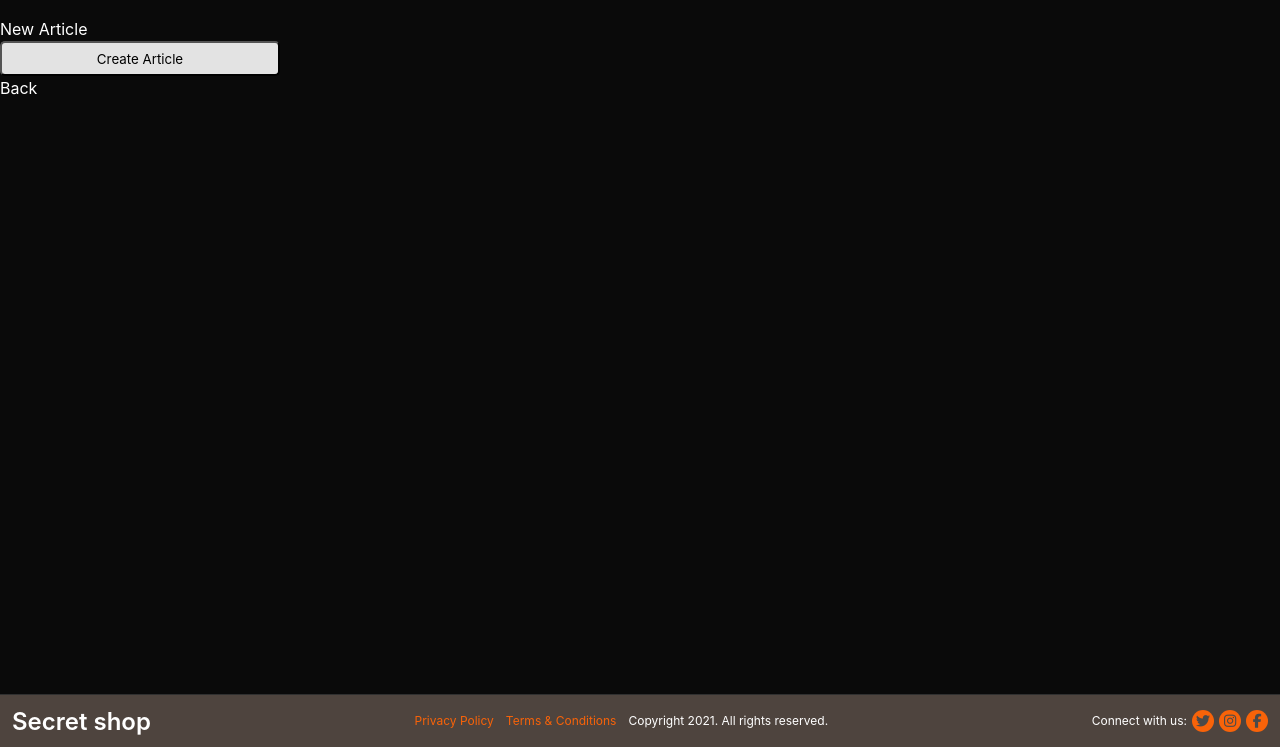
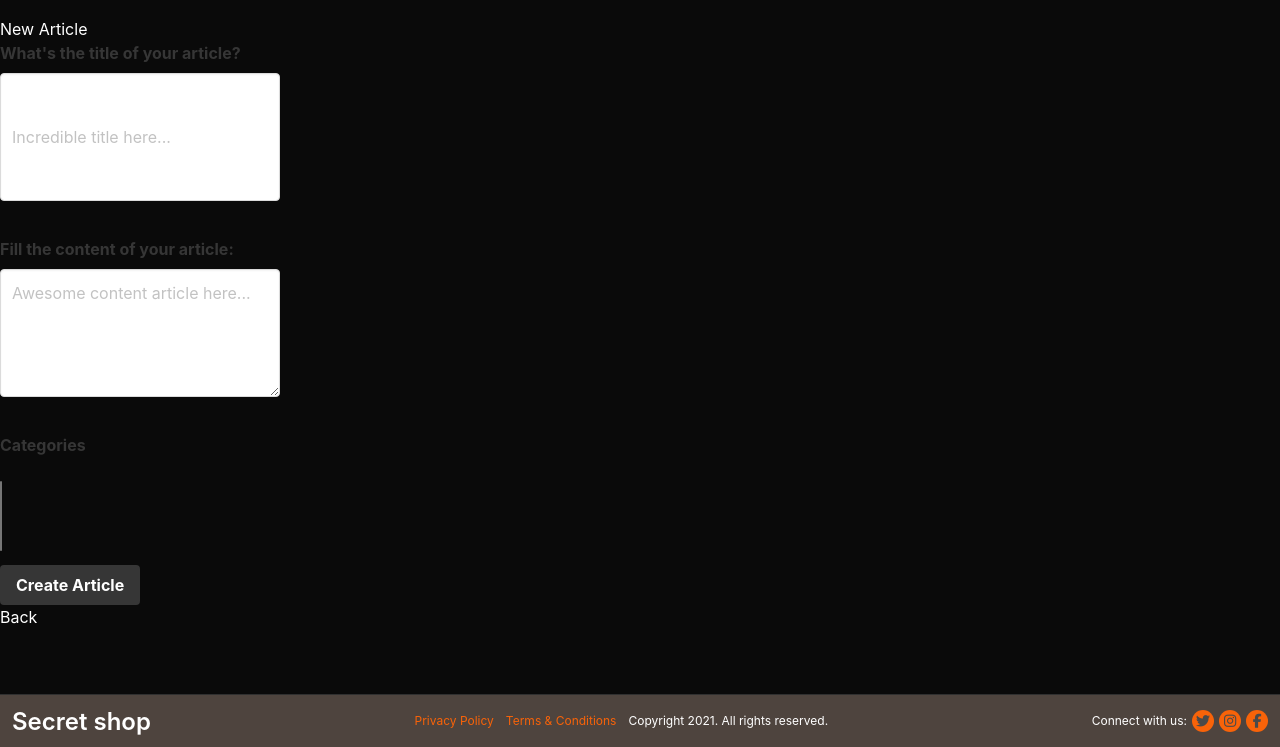
Before and after one commit to VanessaAoki/secret-shop, a Rails app: page /articles/new in a window 1280 px wide. Shown: the part 53-800 px from the top of the page. Run offline with Rails 7, Linux system fonts and the light colour scheme; the visitor is signed in with stand-in values (Sample User, id 1); data that the repository does not hold is empty; style sheets or scripts are compiled from the project's sources; some libraries are stand-ins or nearby versions.

Commit message:
Add admin and category selector to article new

```diff
--- a/app/controllers/articles_controller.rb
+++ b/app/controllers/articles_controller.rb
@@ -1,6 +1,6 @@
 class ArticlesController < ApplicationController
-  before_action :set_article, only: %i[ show edit update destroy ]
-  before_action :authenticate_user!
+  before_action :set_article, only: %i[show edit update destroy]
+  before_action :authenticate_user!, except: %i[index show]
 
   # GET /articles or /articles.json
   def index
@@ -8,17 +8,16 @@ class ArticlesController < ApplicationController
   end
 
   # GET /articles/1 or /articles/1.json
-  def show
-  end
+  def show; end
 
   # GET /articles/new
   def new
-    @article = current_user.articles.build
+    @article = Article.new
+    @categories = Category.all
   end
 
   # GET /articles/1/edit
-  def edit
-  end
+  def edit; end
 
   # POST /articles or /articles.json
   def create
@@ -26,7 +25,8 @@ class ArticlesController < ApplicationController
 
     respond_to do |format|
       if @article.save
-        format.html { redirect_to @article, notice: "Article was successfully created." }
+        @article.categories << Category.find(category_ids)
+        format.html { redirect_to root_path, notice: 'Article was successfully created.' }
         format.json { render :show, status: :created, location: @article }
       else
         format.html { render :new, status: :unprocessable_entity }
@@ -39,7 +39,7 @@ class ArticlesController < ApplicationController
   def update
     respond_to do |format|
       if @article.update(article_params)
-        format.html { redirect_to @article, notice: "Article was successfully updated." }
+        format.html { redirect_to @article, notice: 'Article was successfully updated.' }
         format.json { render :show, status: :ok, location: @article }
       else
         format.html { render :edit, status: :unprocessable_entity }
@@ -52,19 +52,22 @@ class ArticlesController < ApplicationController
   def destroy
     @article.destroy
     respond_to do |format|
-      format.html { redirect_to articles_url, notice: "Article was successfully destroyed." }
+      format.html { redirect_to articles_url, notice: 'Article was successfully destroyed.' }
       format.json { head :no_content }
     end
   end
 
   private
-    # Use callbacks to share common setup or constraints between actions.
-    def set_article
-      @article = Article.find(params[:id])
-    end
 
-    # Only allow a list of trusted parameters through.
-    def article_params
-      params.require(:article).permit(:article)
-    end
+  def set_article
+    @article = Article.find(params[:id])
+  end
+
+  def article_params
+    params.require(:article).permit(:title, :body, :text, :image)
+  end
+
+  def category_ids
+    params[:selected_id]
+  end
 end
--- a/app/controllers/categories_controller.rb
+++ b/app/controllers/categories_controller.rb
@@ -3,6 +3,8 @@ class CategoriesController < ApplicationController
   def index
     @categories = Category.includes(:articles).all
     articles = Article.all
+    @xcat = Category.all.order(:priority)
+    @most_popular = articles.most_popular
     @articles_by_category = []
     @categories.each do |category|
       @articles_by_category << recent_article(category) unless recent_article(category).nil?
--- a/app/models/category.rb
+++ b/app/models/category.rb
@@ -1,7 +1,5 @@
 class Category < ApplicationRecord
   has_and_belongs_to_many :articles
 
-  scope :priority_order, -> { order(:priority) }
-
   validates :name, presence: true, length: { mininum: 2, maximum: 20 }
 end
--- a/app/models/user.rb
+++ b/app/models/user.rb
@@ -5,7 +5,8 @@ class User < ApplicationRecord
          :recoverable, :rememberable, :validatable
 
   has_many :articles, foreign_key: :author_id, dependent: :destroy
+
   has_many :votes, dependent: :destroy
 
-  validates :name, presence: true, length: { minimum: 2, maximum: 20 }
+  validates :name, presence: true, uniqueness: { case_sensitive: false }, length: { minimum: 2, maximum: 20 }
 end
--- a/app/views/articles/_form.html.erb
+++ b/app/views/articles/_form.html.erb
@@ -1,12 +1,19 @@
+<%= simple_form_for(@article) do |f| %>
+<%= f.error_notification %>
+  <div class="field">
+    <div class="control">
 
-<%= simple_form_for(@article) do |f| %>
-  <%= f.error_notification %>
-  <%= f.error_notification message: f.object.errors[:base].to_sentence if f.object.errors[:base].present? %>
+      <%= f.input :title, label: "What's the title of your article?", input_html: { class: "textarea"}, wrapper: false, label_html: {class: "label"}, placeholder: "Incredible title here...", autofocus: true %>
+      <br>
 
-  <div class="form-inputs">
+      <%= f.input :text, label: "Fill the content of your article:", input_html: { class: "textarea"}, wrapper: false, label_html: {class: "label"}, placeholder: "Awesome content article here..." %>
+      <br>
+
+      <%= fields_for(@selected) do |s| %>
+      <strong><%= s.label :categories %></strong><br><br>
+      <%= s.collection_select(:selected_id, @categories, :id, :name, {selected: 2, include_hidden: false}, { multiple: true }) %>
+    <% end %>
+    </div>
   </div>
-
-  <div class="form-actions">
-    <%= f.button :submit %>
-  </div>
+  <%= f.button :submit, class: "button is-dark" %>
 <% end %>
--- /dev/null
+++ b/db/migrate/20210527025437_add_admin_to_user.rb
@@ -0,0 +1,5 @@
+class AddAdminToUser < ActiveRecord::Migration[6.1]
+  def change
+    add_column :users, :admin, :boolean, default: false
+  end
+end
```
Also changed, not shown: app/helpers/articles_helper.rb (+17 -0 lines), app/views/articles/index.html.erb (+3 -9 lines), db/schema.rb.
